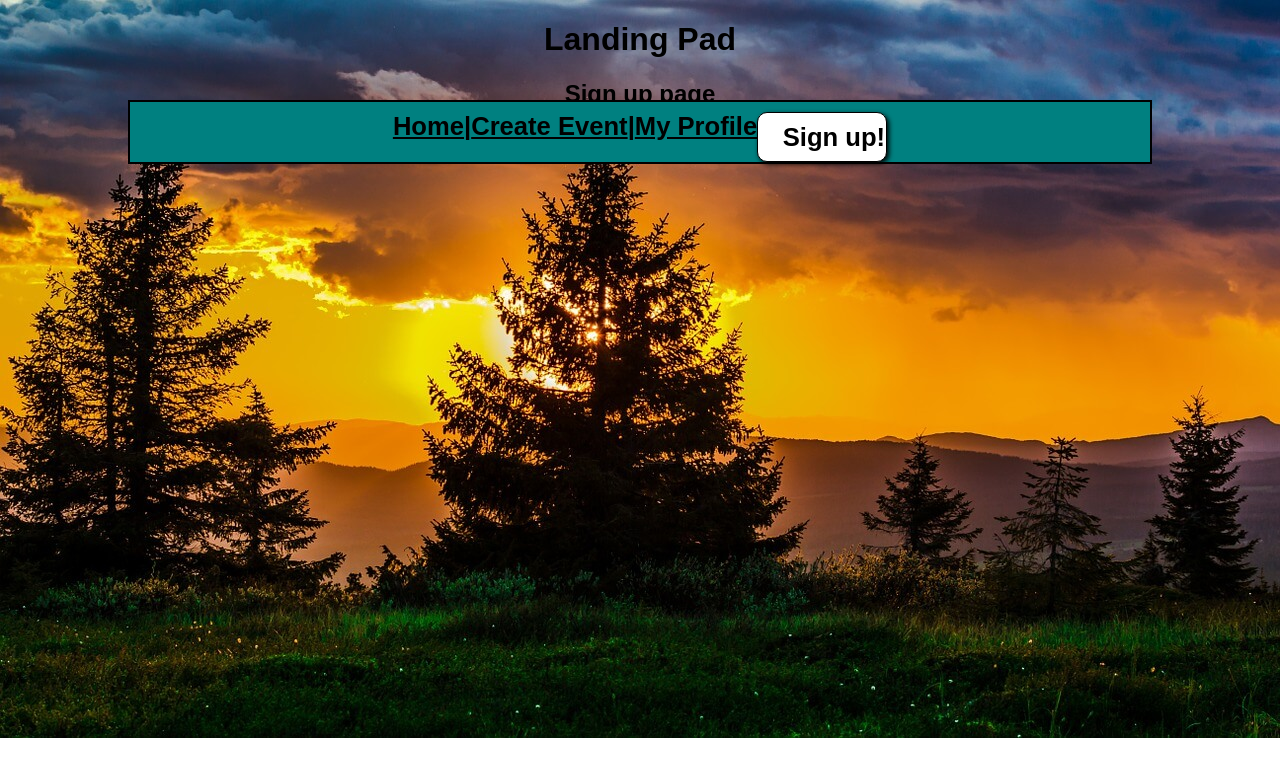
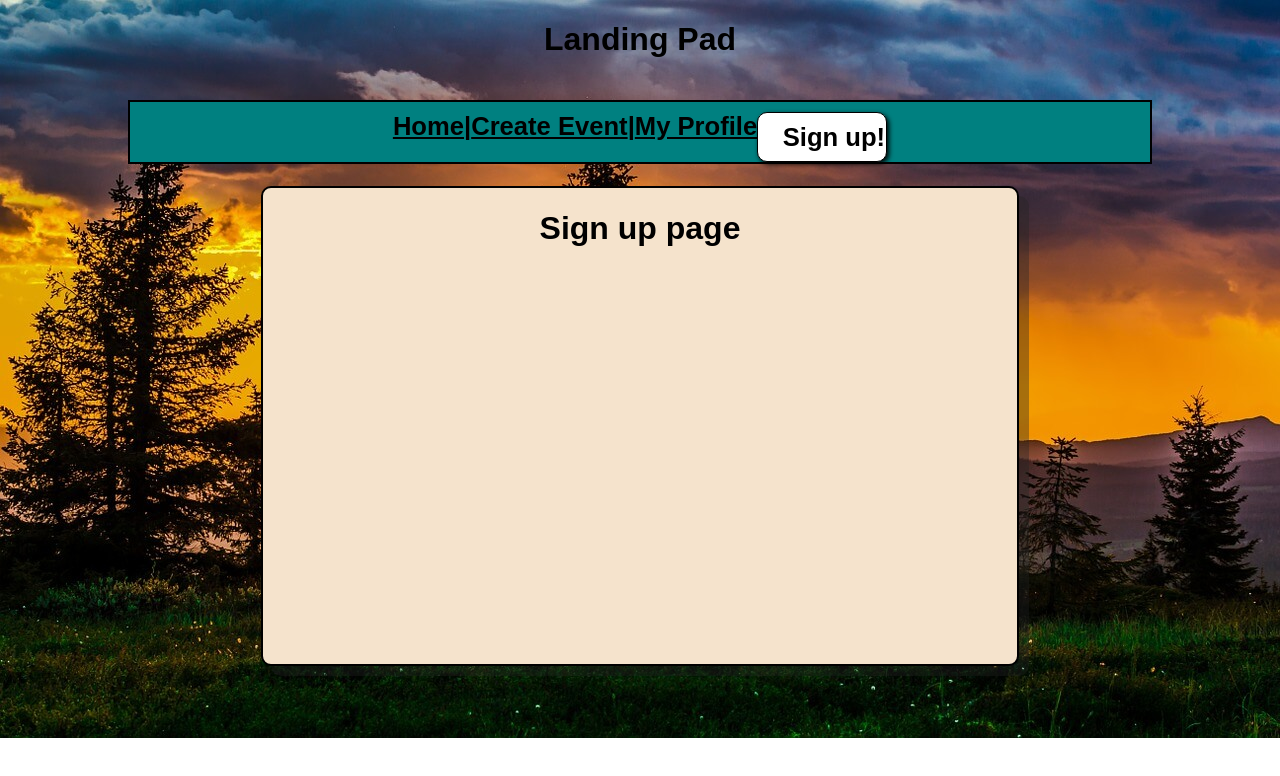
Before and after one commit to yeti-crab-scratch/Landing-Pad-Social, a React app: page /Signup in a window 1280 px wide. Shown: the top 776 px of the page. Built offline with nearby package versions, Linux system fonts and the light colour scheme.

Commit message:
updated spacing on home feed, and created signup container

```diff
--- a/client/routes/signup.jsx
+++ b/client/routes/signup.jsx
@@ -2,8 +2,8 @@ import React from 'react';
 
 export default function signUp() {
     return(
-    <main>
-      <h2>Sign up page</h2>
+    <main id ="eventContainer">
+      <h1>Sign up page</h1>
     </main>
     )
 };
--- a/client/style.css
+++ b/client/style.css
@@ -52,6 +52,7 @@ body {
     border: 1px solid black;
     border-radius: 5px;
     overflow-y: scroll;
+    margin-top: 130px;
     /* grid-area: mainContainer; */
 
 }
```
